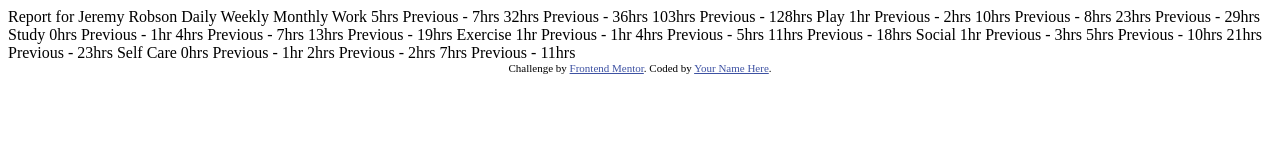
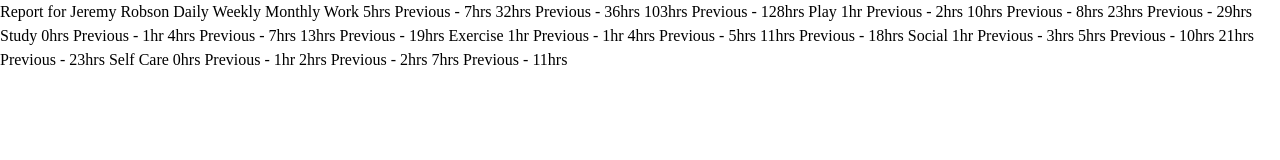
Before and after one commit to xapzx/time-tracking-dashboard, a plain HTML site: page index.html in a window 1280 px wide. Drawn offline with Linux system fonts and the light colour scheme.

Commit message:
Collected color palette and font. Linked CSS and JS to HTML

```diff
--- a/index.html
+++ b/index.html
@@ -5,14 +5,13 @@
   <meta name="viewport" content="width=device-width, initial-scale=1.0"> <!-- displays site properly based on user's device -->
 
   <link rel="icon" type="image/png" sizes="32x32" href="./images/favicon-32x32.png">
-
+  <link rel="preconnect" href="https://fonts.googleapis.com">
+  <link rel="preconnect" href="https://fonts.gstatic.com" crossorigin>
+  <link href="https://fonts.googleapis.com/css2?family=Rubik:wght@300;400;500&display=swap" rel="stylesheet">
+  <link rel="stylesheet" href="reset.css">
+  <link rel="stylesheet" href="style.css">
   <title>Frontend Mentor | Time tracking dashboard</title>
-
-  <!-- Feel free to remove these styles or customise in your own stylesheet 👍 -->
-  <style>
-    .attribution { font-size: 11px; text-align: center; }
-    .attribution a { color: hsl(228, 45%, 44%); }
-  </style>
+  <script src="dashboard.js" defer></script>
 </head>
 <body>
 
@@ -70,11 +69,5 @@
   Previous - 2hrs <!-- weekly -->
   7hrs <!-- monthly -->
   Previous - 11hrs <!-- monthly -->
-
-
-  <div class="attribution">
-    Challenge by <a href="https://www.frontendmentor.io?ref=challenge" target="_blank">Frontend Mentor</a>.
-    Coded by <a href="#">Your Name Here</a>.
-  </div>
 </body>
 </html>
--- /dev/null
+++ b/reset.css
@@ -0,0 +1,74 @@
+/* Box sizing rules */
+*,
+*::before,
+*::after {
+  box-sizing: border-box;
+}
+
+/* Remove default margin */
+body,
+h1,
+h2,
+h3,
+h4,
+p,
+figure,
+blockquote,
+dl,
+dd {
+  margin: 0;
+}
+
+/* Remove list styles on ul, ol elements with a list role, which suggests default styling will be removed */
+ul[role='list'],
+ol[role='list'] {
+  list-style: none;
+}
+
+/* Set core root defaults */
+html:focus-within {
+  scroll-behavior: smooth;
+}
+
+/* Set core body defaults */
+body {
+  min-height: 100vh;
+  text-rendering: optimizeSpeed;
+  line-height: 1.5;
+}
+
+/* A elements that don't have a class get default styles */
+a:not([class]) {
+  text-decoration-skip-ink: auto;
+}
+
+/* Make images easier to work with */
+img,
+picture {
+  max-width: 100%;
+  display: block;
+}
+
+/* Inherit fonts for inputs and buttons */
+input,
+button,
+textarea,
+select {
+  font: inherit;
+}
+
+/* Remove all animations, transitions and smooth scroll for people that prefer not to see them */
+@media (prefers-reduced-motion: reduce) {
+  html:focus-within {
+   scroll-behavior: auto;
+  }
+
+  *,
+  *::before,
+  *::after {
+    animation-duration: 0.01ms !important;
+    animation-iteration-count: 1 !important;
+    transition-duration: 0.01ms !important;
+    scroll-behavior: auto !important;
+  }
+}
--- /dev/null
+++ b/style.css
@@ -0,0 +1,23 @@
+:root {
+    /* Primary */
+    --clr-primary-blue: hsl(246, 80%, 60%);
+
+    --clr-primary-work: hsl(15, 100%, 70%);
+    --clr-primary-play: hsl(195, 74%, 62%);
+    --clr-primary-study: hsl(348, 100%, 68%);
+    --clr-primary-exercise: hsl(145, 58%, 55%);
+    --clr-primary-social: hsl(264, 64%, 52%);
+    --clr-primary-selfcare: hsl(43, 84%, 65%);
+
+    /* Neutral */
+    --clr-neutral-xdarkblue: hsl(226, 43%, 10%);
+    --clr-neutral-darkblue: hsl(235, 46%, 20%);
+    --clr-neutral-desatblue: hsl(235, 45%, 61%);
+    --clr-neutral-paleblue: hsl(236, 100%, 87%);
+
+    --ff-primary: 'Rubik', sans-serif;
+    --fs-base: 1.125rem;
+    --fw-light: 300;
+    --fw-regular: 400;
+    --fw-bold: 500;
+}
```
Also changed, not shown: dashboard.js (added), 2 other files.
